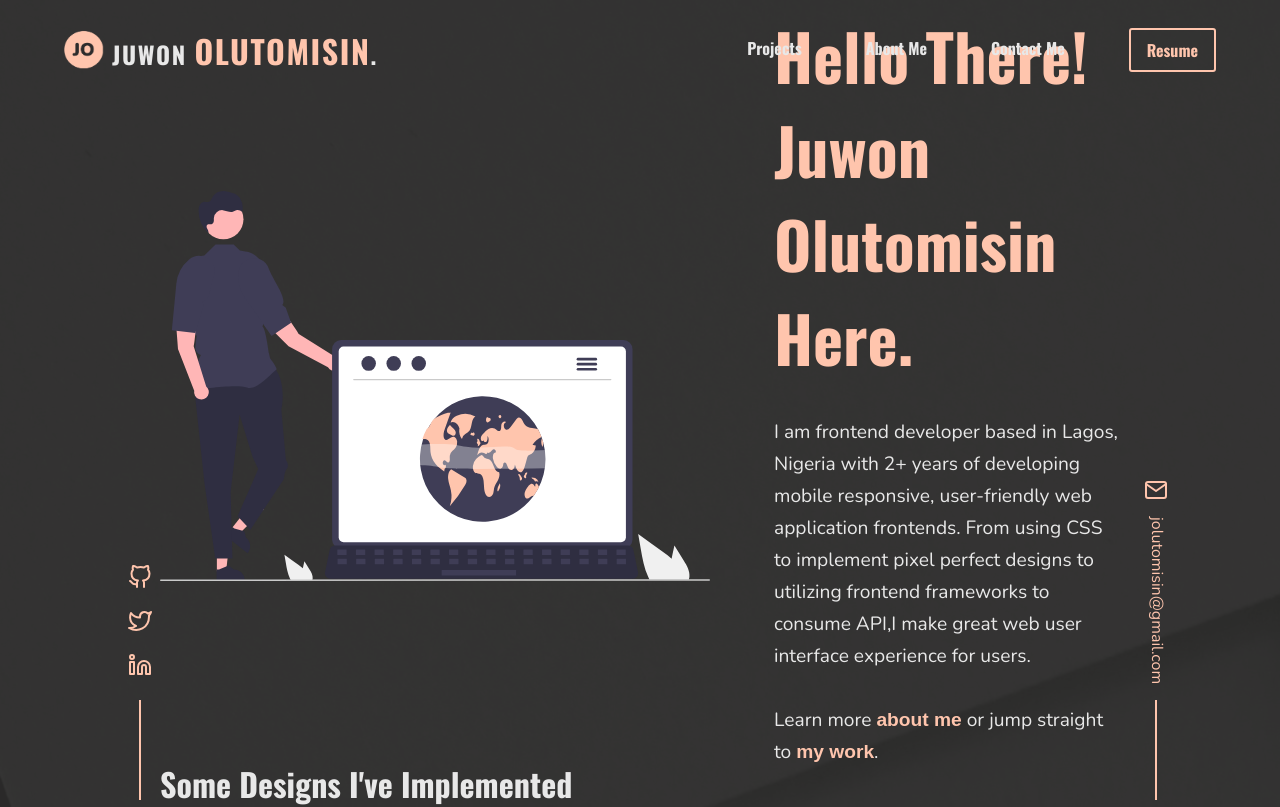
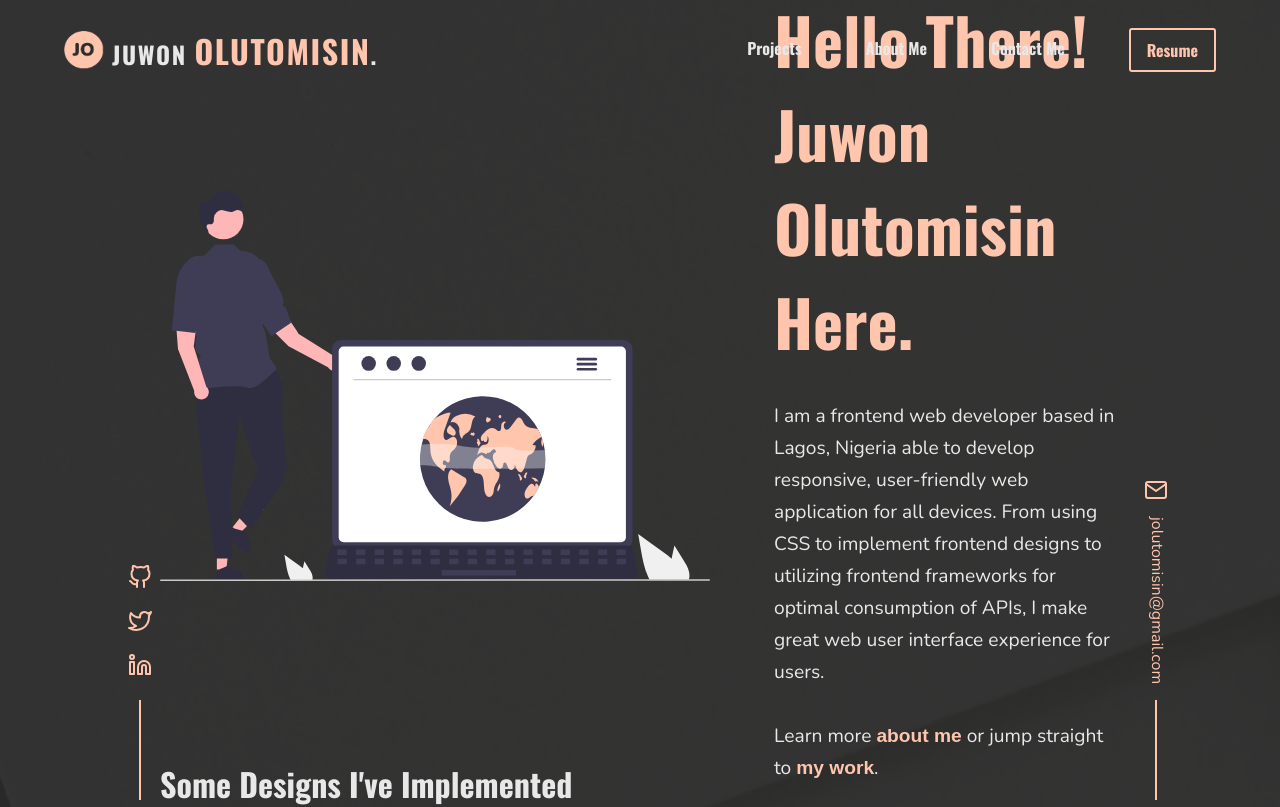
Before and after one commit to Oluwajuwonomoyele/my-portfolio, a React (Create React App) app: page / in a window 1280 px wide. Shown: the top 807 px of the page. Built offline with nearby package versions, Linux system fonts and the light colour scheme; the HTML template or start-up script is replaced by a standard one.

Commit message:
update hero text

```diff
--- a/package.json
+++ b/package.json
@@ -13,6 +13,7 @@
     "react-router-dom": "^6.6.1",
     "react-scripts": "5.0.1",
     "react-scroll": "^1.8.9",
+    "react-typed": "^1.2.0",
     "styled-components": "^5.3.6",
     "web-vitals": "^2.1.4"
   },
--- a/src/ScrollToTop.js
+++ b/src/ScrollToTop.js
@@ -10,7 +10,6 @@ const ScrollToTop = ({children}) => {
       }
     }, [location])
 
-    console.log(location)
   return (
     <>
         {children}
--- a/src/components/ContactSliders/ContactSlider.styles.js
+++ b/src/components/ContactSliders/ContactSlider.styles.js
@@ -13,7 +13,7 @@ export const BarContainer = styled.div`
     height: 9vh;
     left: 0;
     bottom: 5rem;
-    z-index: 20;
+    z-index: 15;
     border-top-right-radius: 4px;
     border-bottom-right-radius: 4px;
 `
@@ -77,7 +77,7 @@ export const BarContainerRight = styled.div`
     height: 10vh;
     right: 0;
     bottom: 4.8rem;
-    z-index: 20;
+    z-index: 15;
     border-top-left-radius: 4px;
     border-bottom-left-radius: 4px;
 `
--- a/src/components/Hero/index.js
+++ b/src/components/Hero/index.js
@@ -2,6 +2,7 @@ import { HeroSection, HeroContainer, HeroImgContainer, HeroImg, HeroContent, Her
 import img from '../../assets/profile.svg'
 import { FiGithub, FiTwitter, FiLinkedin, FiMail } from 'react-icons/fi'
 import { Link } from "react-scroll";
+import Typed from "react-typed";
 
 const Hero = () => {
     return (
@@ -12,8 +13,13 @@ const Hero = () => {
                 </HeroImgContainer>
 
                 <HeroContent>
-                    <HeroHeader>Hello There! Juwon Olutomisin Here.</HeroHeader>
-                    <HeroText>I am frontend developer based in Lagos, Nigeria with 2+ years of developing mobile responsive, user-friendly web application frontends. From using CSS to implement pixel perfect designs to utilizing frontend frameworks to consume API,I make great web user interface experience for users.</HeroText>
+                    <HeroHeader>
+                        <Typed showCursor={false}
+                        strings={['Hello There! Juwon Olutomisin Here.']}
+                        typeSpeed={80}
+                        />
+                    </HeroHeader>
+                    <HeroText>I am a frontend web developer based in Lagos, Nigeria able to develop responsive, user-friendly web application for all devices. From using CSS to implement frontend designs to utilizing frontend frameworks for optimal consumption of APIs, I make great web user interface experience for users.</HeroText>
                     <HeroText2>Learn more <Link to='about' smooth={true} spy={true} duration={500} offset={-100}>about me</Link> or jump straight to <Link to='projects' smooth={true} spy={true} duration={500} offset={-100}>my work</Link>.</HeroText2>
                 </HeroContent>
             </HeroContainer>
--- a/src/components/Skills/Skills.styles.js
+++ b/src/components/Skills/Skills.styles.js
@@ -92,7 +92,7 @@ export const Skill = styled.div`
     }
 
     p {
-        font-size: 2rem;
+        font-size: 1.5rem;
 
         @media screen and (max-width: 425px) {
             font-size: 1.2rem;
```
Also changed, not shown: 1 other file (tests, documents, lock files or other folders).
